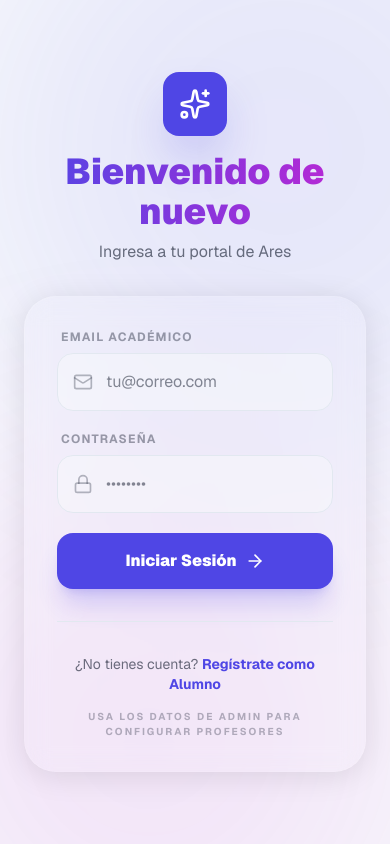
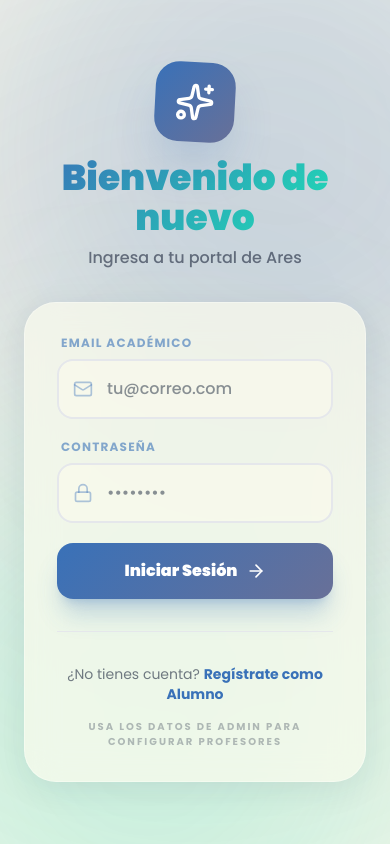
Before and after one commit to arescorp26-eng/ares, a Next.js app: page /login in a window 390 px wide. Built offline with nearby package versions, Linux system fonts and the light colour scheme; no server answers.

Commit message:
UI: Improve dashboard styling and responsive design

```diff
--- a/src/app/globals.css
+++ b/src/app/globals.css
@@ -1,28 +1,36 @@
 @import "tailwindcss";
 
 :root {
-  --background: #f8fafc;
-  --foreground: #0f172a;
-  --primary: #4f46e5;
+  --background: #FDFCEE;
+  --foreground: #1A253A;
+  --primary: #3971b8;
   --primary-foreground: #ffffff;
-  --secondary: #e0e7ff;
-  --secondary-foreground: #3730a3;
-  --accent: #c026d3;
+  --secondary: #687098;
+  --secondary-foreground: #FDFCEE;
+  --accent: #1DE9B6;
+  --accent-foreground: #1A253A;
   --surface: #ffffff;
-  --surface-border: #e2e8f0;
+  --surface-border: #e5e7eb;
+  --sage: #7f898f;
+  --teal: #1DE9B6;
+  --cosmos: #1A253A;
 }
 
 @media (prefers-color-scheme: dark) {
   :root {
-    --background: #09090b;
-    --foreground: #fafafa;
-    --primary: #6366f1;
-    --primary-foreground: #ffffff;
-    --secondary: #1e1b4b;
-    --secondary-foreground: #e0e7ff;
-    --accent: #d946ef;
-    --surface: #18181b;
-    --surface-border: #27272a;
+    --background: #1A253A;
+    --foreground: #FDFCEE;
+    --primary: #4a8fd4;
+    --primary-foreground: #1A253A;
+    --secondary: #687098;
+    --secondary-foreground: #1A253A;
+    --accent: #1DE9B6;
+    --accent-foreground: #1A253A;
+    --surface: #232f45;
+    --surface-border: #2d3a52;
+    --sage: #7f898f;
+    --teal: #1DE9B6;
+    --cosmos: #0f1729;
   }
 }
 
@@ -34,10 +42,14 @@
   --color-secondary: var(--secondary);
   --color-secondary-foreground: var(--secondary-foreground);
   --color-accent: var(--accent);
+  --color-accent-foreground: var(--accent-foreground);
   --color-surface: var(--surface);
   --color-surface-border: var(--surface-border);
-  --font-sans: var(--font-geist-sans), ui-sans-serif, system-ui, sans-serif;
-  --font-mono: var(--font-geist-mono), ui-monospace, SFMono-Regular, monospace;
+  --color-sage: var(--sage);
+  --color-teal: var(--teal);
+  --color-cosmos: var(--cosmos);
+  --font-sans: var(--font-poppins), ui-sans-serif, system-ui, sans-serif;
+  --font-mono: var(--font-comfortaa), ui-monospace, SFMono-Regular, monospace;
 }
 
 @layer base {
@@ -76,23 +88,32 @@
 /* Utilitarios personalizados de Glassmorfismo */
 @layer utilities {
   .glass-panel {
-    background: rgba(255, 255, 255, 0.05);
-    backdrop-filter: blur(12px);
-    -webkit-backdrop-filter: blur(12px);
-    border: 1px solid rgba(255, 255, 255, 0.1);
-    box-shadow: 0 4px 30px rgba(0, 0, 0, 0.1);
+    background: rgba(253, 252, 238, 0.7);
+    backdrop-filter: blur(16px);
+    -webkit-backdrop-filter: blur(16px);
+    border: 1px solid rgba(255, 255, 255, 0.3);
+    box-shadow: 0 8px 32px rgba(26, 37, 58, 0.08);
   }
 
   .dark .glass-panel {
-    background: rgba(24, 24, 27, 0.6);
-    border: 1px solid rgba(255, 255, 255, 0.05);
+    background: rgba(35, 47, 69, 0.7);
+    border: 1px solid rgba(253, 252, 238, 0.1);
+    box-shadow: 0 8px 32px rgba(0, 0, 0, 0.3);
   }
 
   .text-gradient {
-    background: linear-gradient(to right, var(--primary), var(--accent));
+    background: linear-gradient(135deg, var(--primary), var(--accent));
     -webkit-background-clip: text;
     -webkit-text-fill-color: transparent;
     background-clip: text;
+  }
+
+  .bg-gradient-ares {
+    background: linear-gradient(135deg, var(--primary), var(--secondary));
+  }
+
+  .bg-gradient-ares-accent {
+    background: linear-gradient(135deg, var(--accent), var(--primary));
   }
 
   /* Safe area insets for notched phones */
--- a/src/app/layout.tsx
+++ b/src/app/layout.tsx
@@ -1,15 +1,17 @@
 import type { Metadata, Viewport } from "next";
-import { Geist, Geist_Mono } from "next/font/google";
+import { Poppins, Comfortaa } from "next/font/google";
 import "./globals.css";
 
-const geistSans = Geist({
-  variable: "--font-geist-sans",
+const poppins = Poppins({
+  variable: "--font-poppins",
   subsets: ["latin"],
+  weight: ["300", "400", "500", "600", "700", "800", "900"],
 });
 
-const geistMono = Geist_Mono({
-  variable: "--font-geist-mono",
+const comfortaa = Comfortaa({
+  variable: "--font-comfortaa",
   subsets: ["latin"],
+  weight: ["300", "400", "500", "600", "700"],
 });
 
 export const metadata: Metadata = {
@@ -23,8 +25,8 @@ export const viewport: Viewport = {
   maximumScale: 1,
   userScalable: false,
   themeColor: [
-    { media: "(prefers-color-scheme: light)", color: "#f8fafc" },
-    { media: "(prefers-color-scheme: dark)", color: "#09090b" },
+    { media: "(prefers-color-scheme: light)", color: "#FDFCEE" },
+    { media: "(prefers-color-scheme: dark)", color: "#1A253A" },
   ],
 };
 
@@ -36,7 +38,7 @@ export default function RootLayout({
   return (
     <html
       lang="es"
-      className={`${geistSans.variable} ${geistMono.variable} h-full antialiased`}
+      className={`${poppins.variable} ${comfortaa.variable} h-full antialiased`}
     >
       <body className="min-h-full flex flex-col overflow-x-hidden">{children}</body>
     </html>
--- a/src/app/login/page.tsx
+++ b/src/app/login/page.tsx
@@ -23,8 +23,9 @@ export default function LoginPage() {
   return (
     <main className="min-h-screen flex items-center justify-center p-6 bg-background relative overflow-hidden">
       {/* Background Decor */}
-      <div className="absolute top-[-20%] left-[-10%] w-[40rem] h-[40rem] bg-primary opacity-10 blur-[120px] rounded-full pointer-events-none"></div>
-      <div className="absolute bottom-[-20%] right-[-10%] w-[35rem] h-[35rem] bg-accent opacity-10 blur-[130px] rounded-full pointer-events-none"></div>
+      <div className="absolute top-[-20%] left-[-10%] w-[40rem] h-[40rem] bg-primary/20 blur-[120px] rounded-full pointer-events-none"></div>
+      <div className="absolute bottom-[-20%] right-[-10%] w-[35rem] h-[35rem] bg-accent/20 blur-[130px] rounded-full pointer-events-none"></div>
+      <div className="absolute top-[50%] left-[50%] -translate-x-1/2 -translate-y-1/2 w-[60rem] h-[60rem] bg-secondary/10 blur-[150px] rounded-full pointer-events-none"></div>
 
       <motion.div
         initial={{ opacity: 0, y: 20 }}
@@ -33,39 +34,39 @@ export default function LoginPage() {
       >
         <div className="text-center mb-8">
           <div className="flex justify-center mb-4">
-            <div className="w-16 h-16 bg-primary rounded-2xl flex items-center justify-center text-white shadow-2xl shadow-primary/40">
-              <Sparkles className="w-8 h-8" />
+            <div className="w-20 h-20 bg-gradient-ares rounded-3xl flex items-center justify-center text-white shadow-2xl shadow-primary/30 rotate-3 hover:rotate-0 transition-transform">
+              <Sparkles className="w-10 h-10" />
             </div>
           </div>
           <h1 className="text-4xl font-black text-gradient">Bienvenido de nuevo</h1>
-          <p className="text-foreground/60 mt-2">Ingresa a tu portal de Ares</p>
+          <p className="text-foreground/60 mt-2 font-medium">Ingresa a tu portal de Ares</p>
         </div>
 
         <div className="glass-panel p-8 rounded-[2rem] border border-surface-border shadow-2xl">
           <form action={handleSubmit} className="space-y-5">
             <div>
-              <label className="text-xs font-bold uppercase tracking-widest text-foreground/40 mb-2 block ml-1">Email Académico</label>
+              <label className="text-xs font-bold uppercase tracking-widest text-primary/60 mb-2 block ml-1">Email Académico</label>
               <div className="relative">
-                <Mail className="absolute left-4 top-1/2 -translate-y-1/2 w-5 h-5 text-foreground/30" />
+                <Mail className="absolute left-4 top-1/2 -translate-y-1/2 w-5 h-5 text-primary/40" />
                 <input
                   name="email"
                   type="email"
                   placeholder="tu@correo.com"
-                  className="w-full bg-background/50 border border-surface-border rounded-2xl py-4 pl-12 pr-4 focus:ring-2 focus:ring-primary/20 focus:border-primary transition-all outline-none"
+                  className="w-full bg-background/50 border-2 border-surface-border rounded-2xl py-4 pl-12 pr-4 focus:ring-2 focus:ring-primary/20 focus:border-primary transition-all outline-none font-medium"
                   required
                 />
               </div>
             </div>
 
             <div>
-              <label className="text-xs font-bold uppercase tracking-widest text-foreground/40 mb-2 block ml-1">Contraseña</label>
+              <label className="text-xs font-bold uppercase tracking-widest text-primary/60 mb-2 block ml-1">Contraseña</label>
               <div className="relative">
-                <Lock className="absolute left-4 top-1/2 -translate-y-1/2 w-5 h-5 text-foreground/30" />
+                <Lock className="absolute left-4 top-1/2 -translate-y-1/2 w-5 h-5 text-primary/40" />
                 <input
                   name="password"
                   type="password"
                   placeholder="••••••••"
-                  className="w-full bg-background/50 border border-surface-border rounded-2xl py-4 pl-12 pr-4 focus:ring-2 focus:ring-primary/20 focus:border-primary transition-all outline-none"
+                  className="w-full bg-background/50 border-2 border-surface-border rounded-2xl py-4 pl-12 pr-4 focus:ring-2 focus:ring-primary/20 focus:border-primary transition-all outline-none font-medium"
                   required
                 />
               </div>
@@ -84,7 +85,7 @@ export default function LoginPage() {
             <button
               type="submit"
               disabled={loading}
-              className="w-full py-4 bg-primary text-white font-black rounded-2xl shadow-xl shadow-primary/20 flex items-center justify-center gap-2 hover:-translate-y-1 hover:shadow-primary/40 active:scale-95 transition-all disabled:opacity-50 disabled:pointer-events-none"
+              className="w-full py-4 bg-gradient-ares text-white font-black rounded-2xl shadow-xl shadow-primary/25 flex items-center justify-center gap-2 hover:-translate-y-1 hover:shadow-primary/40 active:scale-95 transition-all disabled:opacity-50 disabled:pointer-events-none"
             >
               {loading ? (
                 <Loader2 className="w-6 h-6 animate-spin" />
--- a/src/app/register/page.tsx
+++ b/src/app/register/page.tsx
@@ -26,8 +26,9 @@ export default function RegisterPage() {
   return (
     <main className="min-h-screen flex items-center justify-center p-6 bg-background relative overflow-hidden">
       {/* Background Decor */}
-      <div className="absolute top-[-15%] right-[-5%] w-[35rem] h-[35rem] bg-accent opacity-10 blur-[120px] rounded-full pointer-events-none"></div>
-      <div className="absolute bottom-[-15%] left-[-5%] w-[40rem] h-[40rem] bg-primary opacity-10 blur-[130px] rounded-full pointer-events-none"></div>
+      <div className="absolute top-[-15%] right-[-5%] w-[35rem] h-[35rem] bg-accent/20 blur-[120px] rounded-full pointer-events-none"></div>
+      <div className="absolute bottom-[-15%] left-[-5%] w-[40rem] h-[40rem] bg-primary/20 blur-[130px] rounded-full pointer-events-none"></div>
+      <div className="absolute top-[50%] left-[50%] -translate-x-1/2 -translate-y-1/2 w-[60rem] h-[60rem] bg-secondary/10 blur-[150px] rounded-full pointer-events-none"></div>
 
       <motion.div
         initial={{ opacity: 0, scale: 0.95 }}
@@ -35,52 +36,54 @@ export default function RegisterPage() {
         className="w-full max-w-md z-10"
       >
         <div className="text-center mb-8">
-          <div className="flex justify-center mb-4 text-accent">
-            <GraduationCap className="w-14 h-14" />
+          <div className="flex justify-center mb-4">
+            <div className="w-20 h-20 bg-gradient-ares-accent rounded-3xl flex items-center justify-center text-cosmos shadow-2xl shadow-accent/30 -rotate-3 hover:rotate-0 transition-transform">
+              <GraduationCap className="w-10 h-10" />
+            </div>
           </div>
           <h1 className="text-4xl font-black text-gradient">Únete a Ares</h1>
-          <p className="text-foreground/60 mt-2">Crea tu cuenta de estudiante y empieza a planificar</p>
+          <p className="text-foreground/60 mt-2 font-medium">Crea tu cuenta de estudiante y empieza a planificar</p>
         </div>
 
         <div className="glass-panel p-8 rounded-[2rem] border border-surface-border shadow-2xl">
           <form action={handleSubmit} className="space-y-4">
              <div>
-              <label className="text-xs font-bold uppercase tracking-widest text-foreground/40 mb-2 block ml-1">Nombre Completo</label>
+              <label className="text-xs font-bold uppercase tracking-widest text-primary/60 mb-2 block ml-1">Nombre Completo</label>
               <div className="relative">
-                <User className="absolute left-4 top-1/2 -translate-y-1/2 w-5 h-5 text-foreground/30" />
+                <User className="absolute left-4 top-1/2 -translate-y-1/2 w-5 h-5 text-primary/40" />
                 <input
                   name="name"
                   type="text"
                   placeholder="Ej. Juan Pérez"
-                  className="w-full bg-background/50 border border-surface-border rounded-2xl py-4 pl-12 pr-4 focus:ring-2 focus:ring-accent/20 focus:border-accent transition-all outline-none"
+                  className="w-full bg-background/50 border-2 border-surface-border rounded-2xl py-4 pl-12 pr-4 focus:ring-2 focus:ring-accent/20 focus:border-accent transition-all outline-none font-medium"
                   required
                 />
               </div>
             </div>
 
             <div>
-              <label className="text-xs font-bold uppercase tracking-widest text-foreground/40 mb-2 block ml-1">Correo Académico</label>
+              <label className="text-xs font-bold uppercase tracking-widest text-primary/60 mb-2 block ml-1">Correo Académico</label>
               <div className="relative">
-                <Mail className="absolute left-4 top-1/2 -translate-y-1/2 w-5 h-5 text-foreground/30" />
+                <Mail className="absolute left-4 top-1/2 -translate-y-1/2 w-5 h-5 text-primary/40" />
                 <input
                   name="email"
                   type="email"
                   placeholder="estudiante@universidad.edu"
-                  className="w-full bg-background/50 border border-surface-border rounded-2xl py-4 pl-12 pr-4 focus:ring-2 focus:ring-accent/20 focus:border-accent transition-all outline-none"
+                  className="w-full bg-background/50 border-2 border-surface-border rounded-2xl py-4 pl-12 pr-4 focus:ring-2 focus:ring-accent/20 focus:border-accent transition-all outline-none font-medium"
                   required
                 />
               </div>
             </div>
 
             <div>
-              <label className="text-xs font-bold uppercase tracking-widest text-foreground/40 mb-2 block ml-1">Contraseña</label>
+              <label className="text-xs font-bold uppercase tracking-widest text-primary/60 mb-2 block ml-1">Contraseña</label>
               <div className="relative">
-                <Lock className="absolute left-4 top-1/2 -translate-y-1/2 w-5 h-5 text-foreground/30" />
+                <Lock className="absolute left-4 top-1/2 -translate-y-1/2 w-5 h-5 text-primary/40" />
                 <input
                   name="password"
                   type="password"
                   placeholder="Crea una contraseña fuerte"
-                  className="w-full bg-background/50 border border-surface-border rounded-2xl py-4 pl-12 pr-4 focus:ring-2 focus:ring-accent/20 focus:border-accent transition-all outline-none"
+                  className="w-full bg-background/50 border-2 border-surface-border rounded-2xl py-4 pl-12 pr-4 focus:ring-2 focus:ring-accent/20 focus:border-accent transition-all outline-none font-medium"
                   required
                 />
               </div>
@@ -99,7 +102,7 @@ export default function RegisterPage() {
             <button
               type="submit"
               disabled={loading}
-              className="w-full py-4 bg-accent text-white font-black rounded-2xl shadow-xl shadow-accent/20 flex items-center justify-center gap-2 hover:-translate-y-1 hover:shadow-accent/40 active:scale-95 transition-all disabled:opacity-50"
+              className="w-full py-4 bg-gradient-ares-accent text-cosmos font-black rounded-2xl shadow-xl shadow-accent/25 flex items-center justify-center gap-2 hover:-translate-y-1 hover:shadow-accent/40 active:scale-95 transition-all disabled:opacity-50"
             >
               {loading ? (
                 <Loader2 className="w-6 h-6 animate-spin" />
@@ -114,7 +117,7 @@ export default function RegisterPage() {
           <div className="mt-8 pt-8 border-t border-surface-border text-center text-sm">
             <p className="text-foreground/60">
               ¿Ya tienes cuenta?{' '}
-              <Link href="/login" className="text-accent font-bold hover:underline">Inicia Sesión</Link>
+              <Link href="/login" className="text-primary font-bold hover:underline">Inicia Sesión</Link>
             </p>
           </div>
         </div>
```
Also changed, not shown: src/app/dashboard/professor/ProfessorDashboard.tsx (+36 -36 lines), src/app/dashboard/student/StudentDashboard.tsx (+37 -37 lines), src/components/DashboardShell.tsx (+15 -15 lines).
